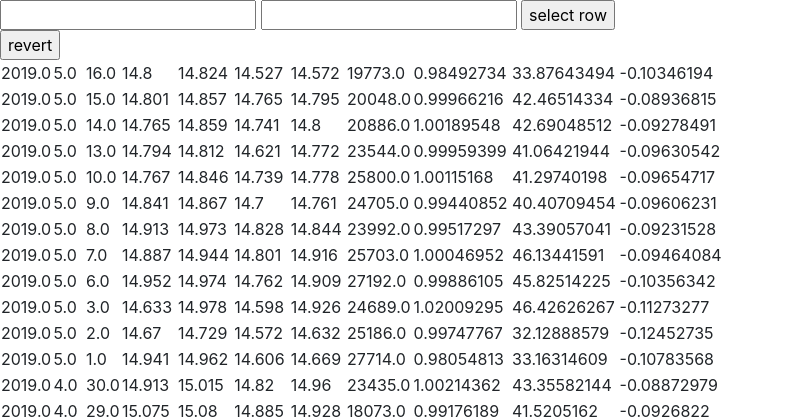
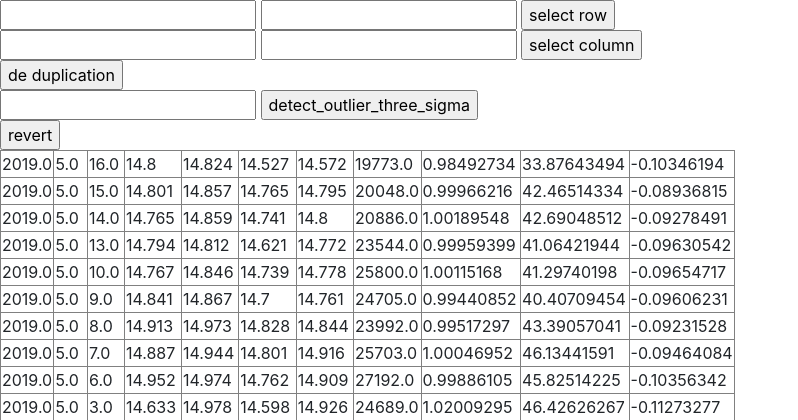
Before and after one commit to LittleS-zh/FYP_DataCleaningSoftware, a Django app: page /revert/ in a window 1280 px wide. Shown: the part 56-476 px from the top of the page, without its empty margins (0-798 px from the left). Run offline with Django 3.2, Linux system fonts and the light colour scheme; some libraries are stand-ins or nearby versions.

Commit message:
dataCleaningOperation: add data de duplication and checking outlier

```diff
--- a/FYP_codes/views.py
+++ b/FYP_codes/views.py
@@ -29,6 +29,7 @@ def uploadFile(request):
 def data_cleaning_operation(request):
     return render(request, "dataCleaningOperation.html", {"data": dc.get_frame()})
 
+
 def select_rows(request):
     if request.method == "POST":
         row_ceiling = int(request.POST.get("row_ceiling", None))
@@ -36,6 +37,27 @@ def select_rows(request):
         dc.select_rows(row_ceiling, row_floor)
     return render(request, "dataCleaningOperation.html", {"data": dc.get_frame()})
 
+
+def select_columns(request):
+    if request.method == "POST":
+        column_left = int(request.POST.get("column_left", None))
+        column_right = int(request.POST.get("column_right", None))
+        dc.select_column_position(column_left, column_right)
+    return render(request, "dataCleaningOperation.html", {"data": dc.get_frame()})
+
+
+def data_de_duplication(request):
+    dc.data_de_duplication()
+    return render(request, "dataCleaningOperation.html", {"data": dc.get_frame()})
+
+
+def detect_outlier_three_sigma(request):
+    if request.method == "POST":
+        column_input = str(request.POST.get("column_input", None))
+        dc.detect_outlier_three_sigma(column_input)
+    return render(request, "dataCleaningOperation.html", {"data": dc.get_frame()})
+
+
 def revert(request):
     dc.revert_data_frame()
     return render(request, "dataCleaningOperation.html", {"data": dc.get_frame()})
--- a/Final_Year_Project/urls.py
+++ b/Final_Year_Project/urls.py
@@ -27,7 +27,12 @@ urlpatterns = [
     path(r'uploadFile/', views.uploadFile, name="uploadFile"),
     path(r'dataCleaningOperation/', views.data_cleaning_operation, name="dataCleaningOperation"),
     path(r'select_rows/', views.select_rows, name="select_rows"),
-    path(r'revert/', views.revert, name="revert")
+    path(r'select_columns/', views.select_columns, name="select_columns"),
+    path(r'revert/', views.revert, name="revert"),
+    path(r'de_duplication/', views.data_de_duplication, name="de_duplication"),
+    path(r'detect_outlier_three_sigma/', views.detect_outlier_three_sigma, name="detect_outlier_three_sigma"),
+
+
 ]
 
 if settings.DEBUG:
--- a/data_cleaning_function/data_cleaning.py
+++ b/data_cleaning_function/data_cleaning.py
@@ -42,7 +42,7 @@ class DataCleaning(object):
         self.__current_data_frame['newColumn'] = self.__current_data_frame['Day'] * self.__current_data_frame['Return']
 
     def conditional_filter(self, data_frame, column_input):
-        self.__current_data_frame = self.__current_data_frame[(data_frame[column_input] > 1)]
+        self.__current_data_frame = self.__current_data_frame[(self.__current_data_frame[column_input] > 1)]
 
     # Max
     def data_reduction(self, drop_header, group_header, sum_or_mean, combine_name):
@@ -53,8 +53,8 @@ class DataCleaning(object):
             self.__current_data_frame = self.__current_data_frame.drop(drop_header, axis=1).groupby(group_header).mean().sort_values(combine_name,
                                                                                                            ascending=False)
 
-    def data_de_duplication(self, column_input):
-        self.__current_data_frame = self.__current_data_frame.drop_duplicates(column_input)
+    def data_de_duplication(self):
+        self.__current_data_frame = self.__current_data_frame.drop_duplicates()
 
     def calculate_means(self, column_need_to_be_grouped_input, column_group_by):
         self.__current_data_frame = self.__current_data_frame[column_need_to_be_grouped_input].groupby(self.__current_data_frame[column_group_by])
--- a/templates/dataCleaningOperation.html
+++ b/templates/dataCleaningOperation.html
@@ -18,12 +18,30 @@
         <input type="submit" value="select row" name = "submit" />
     </form>
 
+    <form action="/select_columns/" method="post">
+        {% csrf_token %}
+        <input type="text" name="column_left" />
+        <input type="text" name="column_right" />
+        <input type="submit" value="select column" name = "submit" />
+    </form>
+
+    <form action="/de_duplication/" method="post">
+        {% csrf_token %}
+        <input type="submit" value="de duplication" name = "submit" />
+    </form>
+
+    <form action="/detect_outlier_three_sigma/" method="post">
+        {% csrf_token %}
+        <input type="text" name="column_input" />
+        <input type="submit" value="detect_outlier_three_sigma" name = "submit" />
+    </form>
+
     <form action="/revert/" method="post">
         {% csrf_token %}
         <input type="submit" value="revert" name = "submit" />
     </form>
 
-    <table>
+    <table border = "1">
         {% for line in data %}
              <tr>
             {% for line_piece in line %}
```
